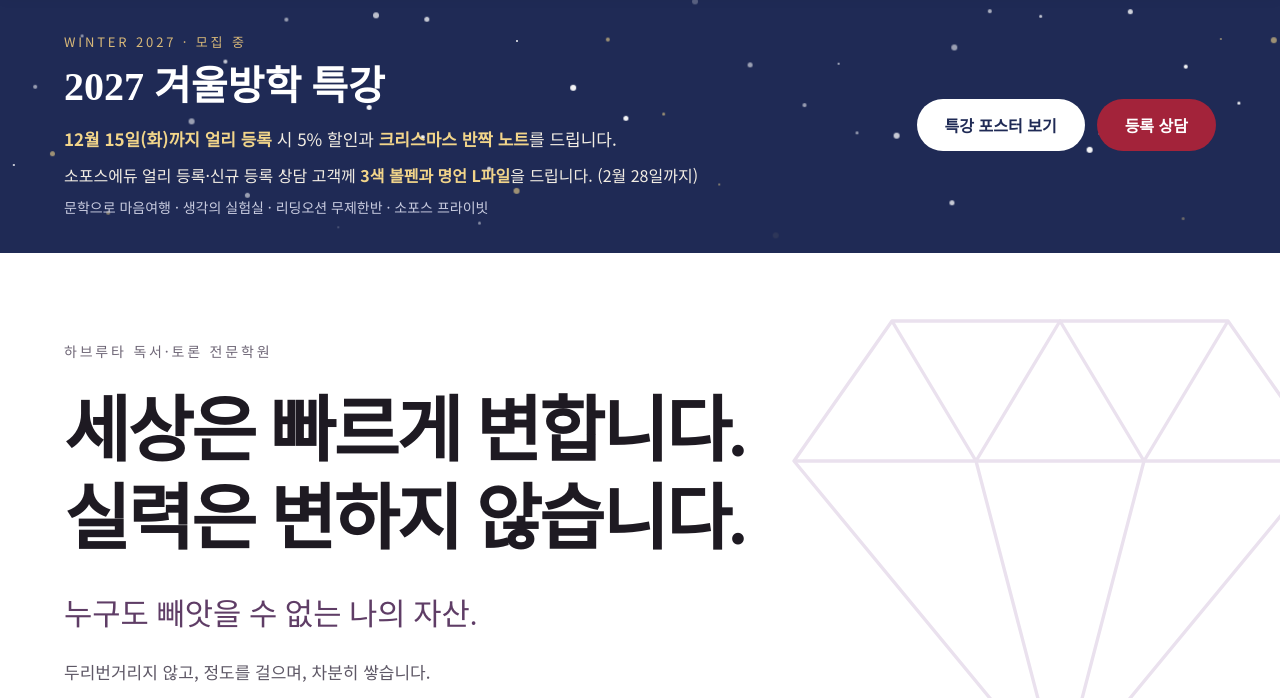
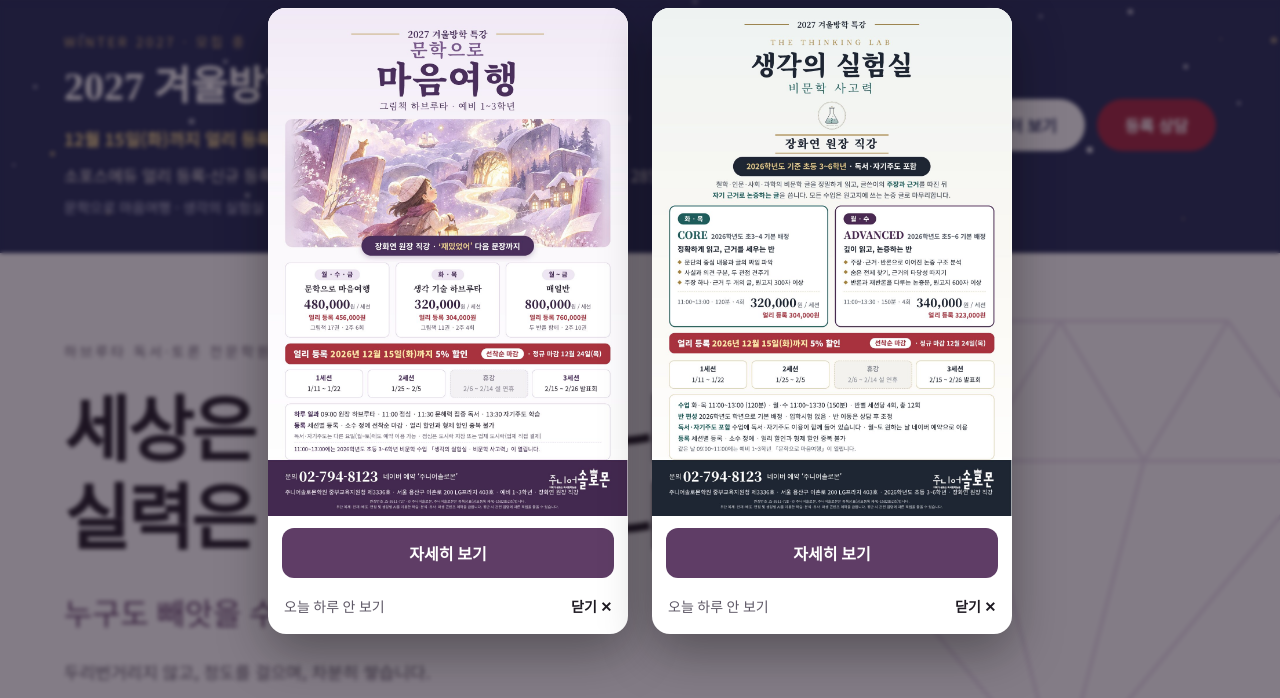
Before and after one commit to esther815/juniorsolomon-site, a plain HTML site: page index.html in a window 1280 px wide. Shown: the part 79-777 px from the top of the page. Drawn offline with Linux system fonts and the light colour scheme.

Commit message:
메인 이벤트 팝업 2개(문학으로 마음여행·생각의 실험실, 각각 오늘 하루 안 보기, 12/24 마감 후 자동 종료), 특강 페이지 #maum·#lab 바로 열기
Co-Authored-By: Claude Opus 5.5 <noreply@anthropic.com>
Claude-Session: https://claude.ai/code/session_01TtJRsmsL7LjEsgCij837Tv

```diff
--- a/index.html
+++ b/index.html
@@ -439,5 +439,45 @@ badgeColor: open ? '#FFFFFF' : '#3A3440'
 }
 }
 </script>
+<style>
+.jsp-wrap{position:fixed;inset:0;z-index:9999;display:flex;align-items:center;justify-content:center;gap:24px;padding:20px;background:rgba(30,18,36,.55);backdrop-filter:blur(2px)}
+.jsp{width:min(360px,42vw);background:#fff;border-radius:18px;overflow:hidden;box-shadow:0 18px 50px rgba(0,0,0,.35);display:flex;flex-direction:column;animation:jspIn .35s ease-out}
+.jsp a.img{display:block;line-height:0}.jsp img{width:100%;height:auto;max-height:68vh;object-fit:contain;background:#F6F1F8}
+.jsp .go{display:block;margin:12px 14px 4px;padding:13px;border-radius:12px;background:#5F3D66;color:#fff;text-align:center;font-weight:700;font-size:16px;text-decoration:none}
+.jsp .bar{display:flex;justify-content:space-between;align-items:center;padding:8px 14px 12px;font-size:14px}
+.jsp .bar button{border:0;background:none;font:inherit;color:#5E5866;padding:6px 2px}
+.jsp .bar button.x{font-weight:700;color:#1E1A22}
+@keyframes jspIn{from{opacity:0;transform:translateY(12px)}to{opacity:1;transform:none}}
+@media (max-width:720px){.jsp-wrap{gap:0}.jsp{width:min(340px,88vw)}.jsp+.jsp{display:none}}
+</style>
+<script>
+(function(){
+  // 홈페이지 이벤트 팝업 (각각 「오늘 하루 안 보기」) — 마감일이 지나면 자동으로 안 뜸
+  var EVENTS=[
+    {id:'maum', img:'assets/dcb4db7c1b9ba97096b7767217a25911.jpg', alt:'2027 겨울특강 문학으로 마음여행', href:'special.html#maum', until:'2026-12-24'},
+    {id:'lab',  img:'assets/02b5641ea51b63ecc224680ccee75fe9.jpg', alt:'2027 겨울특강 생각의 실험실',   href:'special.html#lab',  until:'2026-12-24'}
+  ];
+  function today(){ var d=new Date(Date.now()+9*3600e3); return d.toISOString().slice(0,10) }
+  function hidden(id){ try{ return localStorage.getItem('jsp_hide_'+id)===today() }catch(e){ return false } }
+  var list=EVENTS.filter(function(e){ return today()<=e.until && !hidden(e.id) });
+  if(!list.length) return;
+  function build(){
+    var wrap=document.createElement('div'); wrap.className='jsp-wrap'; wrap.setAttribute('role','dialog'); wrap.setAttribute('aria-label','학원 소식');
+    list.forEach(function(e){
+      var c=document.createElement('div'); c.className='jsp';
+      c.innerHTML='<a class="img" href="'+e.href+'"><img src="'+e.img+'" alt="'+e.alt+'"></a><a class="go" href="'+e.href+'">자세히 보기</a>'+
+        '<div class="bar"><button type="button" class="today">오늘 하루 안 보기</button><button type="button" class="x">닫기 ✕</button></div>';
+      function close(){ c.remove(); if(!wrap.querySelector('.jsp')) wrap.remove() }
+      c.querySelector('.today').onclick=function(){ try{ localStorage.setItem('jsp_hide_'+e.id, today()) }catch(_){} close() };
+      c.querySelector('.x').onclick=close;
+      wrap.appendChild(c);
+    });
+    wrap.addEventListener('click',function(ev){ if(ev.target===wrap){ wrap.remove() } });
+    document.addEventListener('keydown',function k(ev){ if(ev.key==='Escape'){ wrap.remove(); document.removeEventListener('keydown',k) } });
+    document.body.appendChild(wrap);
+  }
+  if(document.readyState==='complete') setTimeout(build,400); else window.addEventListener('load',function(){ setTimeout(build,400) });
+})();
+</script>
 </body>
 </html>
```
Also changed, not shown: special.html (+2 -1 lines).
